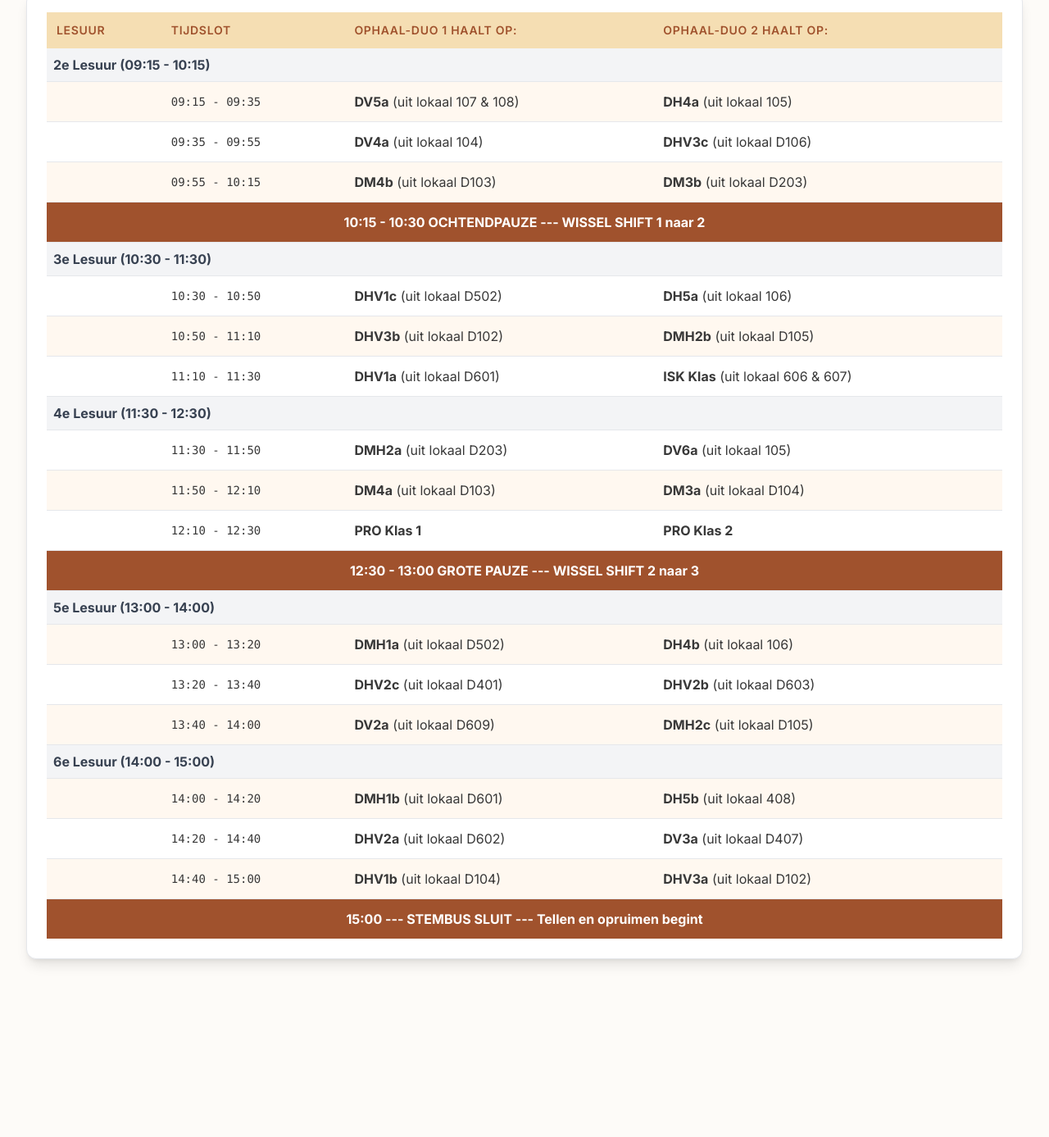
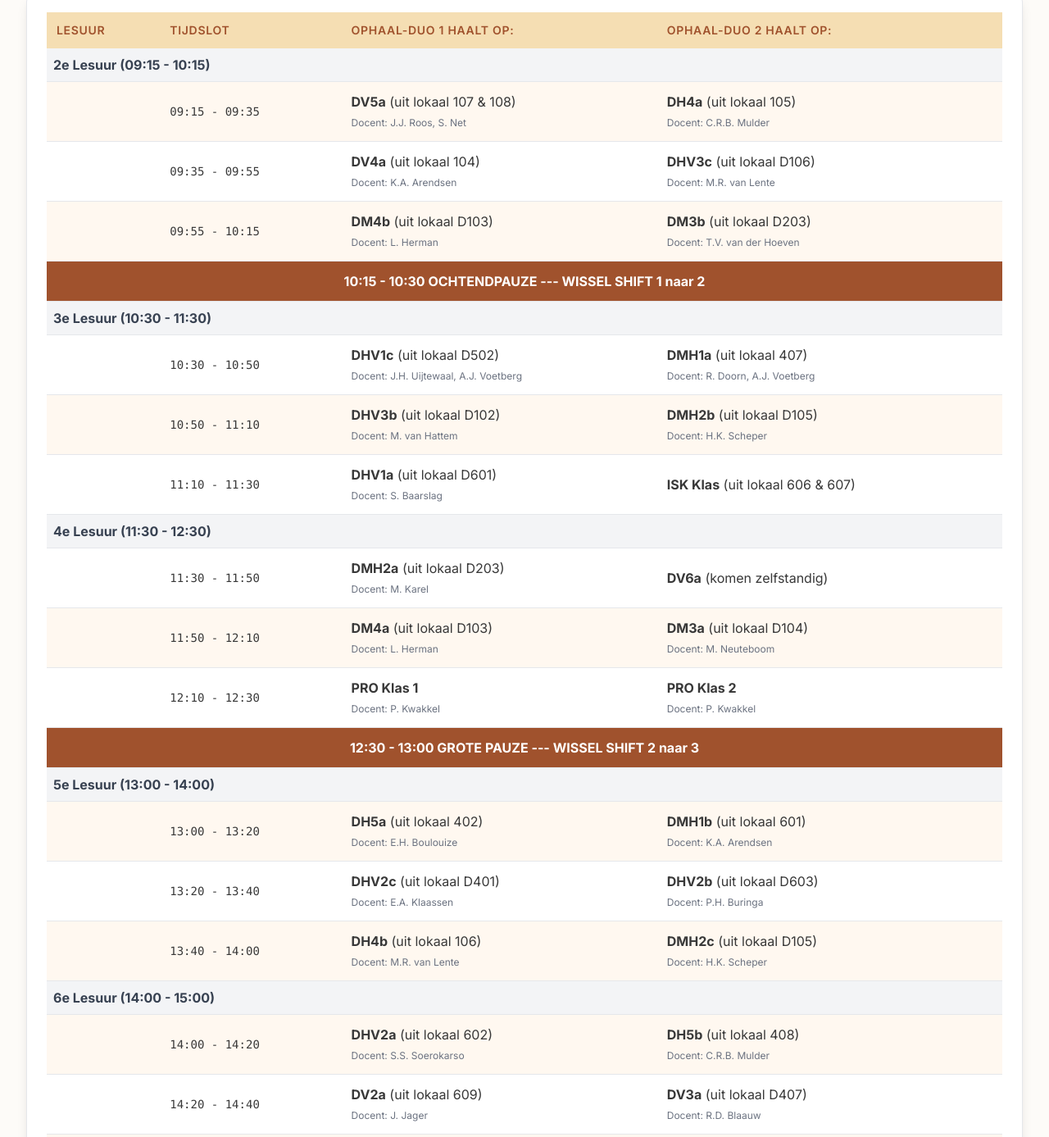
Before and after one commit to yorinvonder-sys/schoolverkiezingen, a plain HTML site: page index.html in a window 1280 px wide. Shown: the part 158-1545 px from the top of the page at 82% size. Before the commit the page ends 1360 px from the top, so only its background shows below. Drawn offline with nearby package versions, Linux system fonts and the light colour scheme.

Commit message:
Update index.html

```diff
--- a/index.html
+++ b/index.html
@@ -36,7 +36,7 @@
         <!-- Header -->
         <header class="text-center mb-8">
             <h1 class="text-4xl md:text-5xl font-bold text-[#A0522D]">Tijdschema Klassen Ophalen</h1>
-            <p class="text-lg md:text-xl text-gray-600 mt-2">Schoolverkiezingen - Vrijdag 27 oktober</p>
+            <p class="text-lg md:text-xl text-gray-600 mt-2">Schoolverkiezingen - Maandag 27 oktober</p>
         </header>
 
         <main class="bg-white p-6 rounded-xl shadow-lg border border-tan-200 overflow-x-auto">
@@ -54,20 +54,20 @@
                     <tr>
                         <td class="p-3"></td>
                         <td class="p-3 font-mono text-sm">09:15 - 09:35</td>
-                        <td class="p-3"><strong>DV5a</strong> (uit lokaal 107 & 108)</td>
-                        <td class="p-3"><strong>DH4a</strong> (uit lokaal 105)</td>
+                        <td class="p-3"><strong>DV5a</strong> (uit lokaal 107 & 108)<br><span class="text-xs text-gray-500">Docent: J.J. Roos, S. Net</span></td>
+                        <td class="p-3"><strong>DH4a</strong> (uit lokaal 105)<br><span class="text-xs text-gray-500">Docent: C.R.B. Mulder</span></td>
                     </tr>
                     <tr>
                         <td class="p-3"></td>
                         <td class="p-3 font-mono text-sm">09:35 - 09:55</td>
-                        <td class="p-3"><strong>DV4a</strong> (uit lokaal 104)</td>
-                        <td class="p-3"><strong>DHV3c</strong> (uit lokaal D106)</td>
+                        <td class="p-3"><strong>DV4a</strong> (uit lokaal 104)<br><span class="text-xs text-gray-500">Docent: K.A. Arendsen</span></td>
+                        <td class="p-3"><strong>DHV3c</strong> (uit lokaal D106)<br><span class="text-xs text-gray-500">Docent: M.R. van Lente</span></td>
                     </tr>
                     <tr>
                         <td class="p-3"></td>
                         <td class="p-3 font-mono text-sm">09:55 - 10:15</td>
-                        <td class="p-3"><strong>DM4b</strong> (uit lokaal D103)</td>
-                        <td class="p-3"><strong>DM3b</strong> (uit lokaal D203)</td>
+                        <td class="p-3"><strong>DM4b</strong> (uit lokaal D103)<br><span class="text-xs text-gray-500">Docent: L. Herman</span></td>
+                        <td class="p-3"><strong>DM3b</strong> (uit lokaal D203)<br><span class="text-xs text-gray-500">Docent: T.V. van der Hoeven</span></td>
                     </tr>
                     <tr class="pauze-row text-center">
                         <td colspan="4" class="p-3">10:15 - 10:30 OCHTENDPAUZE --- WISSEL SHIFT 1 naar 2</td>
@@ -76,39 +76,39 @@
                     <tr>
                         <td class="p-3"></td>
                         <td class="p-3 font-mono text-sm">10:30 - 10:50</td>
-                        <td class="p-3"><strong>DHV1c</strong> (uit lokaal D502)</td>
-                        <td class="p-3"><strong>DH5a</strong> (uit lokaal 106)</td>
+                        <td class="p-3"><strong>DHV1c</strong> (uit lokaal D502)<br><span class="text-xs text-gray-500">Docent: J.H. Uijtewaal, A.J. Voetberg</span></td>
+                        <td class="p-3"><strong>DMH1a</strong> (uit lokaal 407)<br><span class="text-xs text-gray-500">Docent: R. Doorn, A.J. Voetberg</span></td>
                     </tr>
                     <tr>
                         <td class="p-3"></td>
                         <td class="p-3 font-mono text-sm">10:50 - 11:10</td>
-                        <td class="p-3"><strong>DHV3b</strong> (uit lokaal D102)</td>
-                        <td class="p-3"><strong>DMH2b</strong> (uit lokaal D105)</td>
+                        <td class="p-3"><strong>DHV3b</strong> (uit lokaal D102)<br><span class="text-xs text-gray-500">Docent: M. van Hattem</span></td>
+                        <td class="p-3"><strong>DMH2b</strong> (uit lokaal D105)<br><span class="text-xs text-gray-500">Docent: H.K. Scheper</span></td>
                     </tr>
                     <tr>
                         <td class="p-3"></td>
                         <td class="p-3 font-mono text-sm">11:10 - 11:30</td>
-                        <td class="p-3"><strong>DHV1a</strong> (uit lokaal D601)</td>
+                        <td class="p-3"><strong>DHV1a</strong> (uit lokaal D601)<br><span class="text-xs text-gray-500">Docent: S. Baarslag</span></td>
                         <td class="p-3"><strong>ISK Klas</strong> (uit lokaal 606 & 607)</td>
                     </tr>
                      <tr><td colspan="4" class="p-2 font-bold text-gray-700 bg-gray-100">4e Lesuur (11:30 - 12:30)</td></tr>
                     <tr>
                         <td class="p-3"></td>
                         <td class="p-3 font-mono text-sm">11:30 - 11:50</td>
-                        <td class="p-3"><strong>DMH2a</strong> (uit lokaal D203)</td>
-                        <td class="p-3"><strong>DV6a</strong> (uit lokaal 105)</td>
+                        <td class="p-3"><strong>DMH2a</strong> (uit lokaal D203)<br><span class="text-xs text-gray-500">Docent: M. Karel</span></td>
+                        <td class="p-3"><strong>DV6a</strong> (komen zelfstandig)</td>
                     </tr>
                     <tr>
                         <td class="p-3"></td>
                         <td class="p-3 font-mono text-sm">11:50 - 12:10</td>
-                        <td class="p-3"><strong>DM4a</strong> (uit lokaal D103)</td>
-                        <td class="p-3"><strong>DM3a</strong> (uit lokaal D104)</td>
+                        <td class="p-3"><strong>DM4a</strong> (uit lokaal D103)<br><span class="text-xs text-gray-500">Docent: L. Herman</span></td>
+                        <td class="p-3"><strong>DM3a</strong> (uit lokaal D104)<br><span class="text-xs text-gray-500">Docent: M. Neuteboom</span></td>
                     </tr>
                     <tr>
                         <td class="p-3"></td>
                         <td class="p-3 font-mono text-sm">12:10 - 12:30</td>
-                        <td class="p-3"><strong>PRO Klas 1</strong></td>
-                        <td class="p-3"><strong>PRO Klas 2</strong></td>
+                        <td class="p-3"><strong>PRO Klas 1</strong><br><span class="text-xs text-gray-500">Docent: P. Kwakkel</span></td>
+                        <td class="p-3"><strong>PRO Klas 2</strong><br><span class="text-xs text-gray-500">Docent: P. Kwakkel</span></td>
                     </tr>
                     <tr class="pauze-row text-center">
                         <td colspan="4" class="p-3">12:30 - 13:00 GROTE PAUZE --- WISSEL SHIFT 2 naar 3</td>
@@ -117,39 +117,39 @@
                     <tr>
                         <td class="p-3"></td>
                         <td class="p-3 font-mono text-sm">13:00 - 13:20</td>
-                        <td class="p-3"><strong>DMH1a</strong> (uit lokaal D502)</td>
-                        <td class="p-3"><strong>DH4b</strong> (uit lokaal 106)</td>
+                        <td class="p-3"><strong>DH5a</strong> (uit lokaal 402)<br><span class="text-xs text-gray-500">Docent: E.H. Boulouize</span></td>
+                        <td class="p-3"><strong>DMH1b</strong> (uit lokaal 601)<br><span class="text-xs text-gray-500">Docent: K.A. Arendsen</span></td>
                     </tr>
                     <tr>
                         <td class="p-3"></td>
                         <td class="p-3 font-mono text-sm">13:20 - 13:40</td>
-                        <td class="p-3"><strong>DHV2c</strong> (uit lokaal D401)</td>
-                        <td class="p-3"><strong>DHV2b</strong> (uit lokaal D603)</td>
+                        <td class="p-3"><strong>DHV2c</strong> (uit lokaal D401)<br><span class="text-xs text-gray-500">Docent: E.A. Klaassen</span></td>
+                        <td class="p-3"><strong>DHV2b</strong> (uit lokaal D603)<br><span class="text-xs text-gray-500">Docent: P.H. Buringa</span></td>
                     </tr>
                     <tr>
                         <td class="p-3"></td>
                         <td class="p-3 font-mono text-sm">13:40 - 14:00</td>
-                        <td class="p-3"><strong>DV2a</strong> (uit lokaal D609)</td>
-                        <td class="p-3"><strong>DMH2c</strong> (uit lokaal D105)</td>
+                        <td class="p-3"><strong>DH4b</strong> (uit lokaal 106)<br><span class="text-xs text-gray-500">Docent: M.R. van Lente</span></td>
+                        <td class="p-3"><strong>DMH2c</strong> (uit lokaal D105)<br><span class="text-xs text-gray-500">Docent: H.K. Scheper</span></td>
                     </tr>
                     <tr><td colspan="4" class="p-2 font-bold text-gray-700 bg-gray-100">6e Lesuur (14:00 - 15:00)</td></tr>
                     <tr>
                         <td class="p-3"></td>
                         <td class="p-3 font-mono text-sm">14:00 - 14:20</td>
-                        <td class="p-3"><strong>DMH1b</strong> (uit lokaal D601)</td>
-                        <td class="p-3"><strong>DH5b</strong> (uit lokaal 408)</td>
+                        <td class="p-3"><strong>DHV2a</strong> (uit lokaal 602)<br><span class="text-xs text-gray-500">Docent: S.S. Soerokarso</span></td>
+                        <td class="p-3"><strong>DH5b</strong> (uit lokaal 408)<br><span class="text-xs text-gray-500">Docent: C.R.B. Mulder</span></td>
                     </tr>
                     <tr>
                         <td class="p-3"></td>
                         <td class="p-3 font-mono text-sm">14:20 - 14:40</td>
-                        <td class="p-3"><strong>DHV2a</strong> (uit lokaal D602)</td>
-                        <td class="p-3"><strong>DV3a</strong> (uit lokaal D407)</td>
+                        <td class="p-3"><strong>DV2a</strong> (uit lokaal 609)<br><span class="text-xs text-gray-500">Docent: J. Jager</span></td>
+                        <td class="p-3"><strong>DV3a</strong> (uit lokaal D407)<br><span class="text-xs text-gray-500">Docent: R.D. Blaauw</span></td>
                     </tr>
                     <tr>
                         <td class="p-3"></td>
                         <td class="p-3 font-mono text-sm">14:40 - 15:00</td>
-                        <td class="p-3"><strong>DHV1b</strong> (uit lokaal D104)</td>
-                        <td class="p-3"><strong>DHV3a</strong> (uit lokaal D102)</td>
+                        <td class="p-3"><strong>DHV1b</strong> (uit lokaal D104)<br><span class="text-xs text-gray-500">Docent: M. Neuteboom</span></td>
+                        <td class="p-3"><strong>DHV3a</strong> (uit lokaal D102)<br><span class="text-xs text-gray-500">Docent: J.F. Langenkamp</span></td>
                     </tr>
                     <tr class="pauze-row text-center">
                         <td colspan="4" class="p-3">15:00 --- STEMBUS SLUIT --- Tellen en opruimen begint</td>
```
